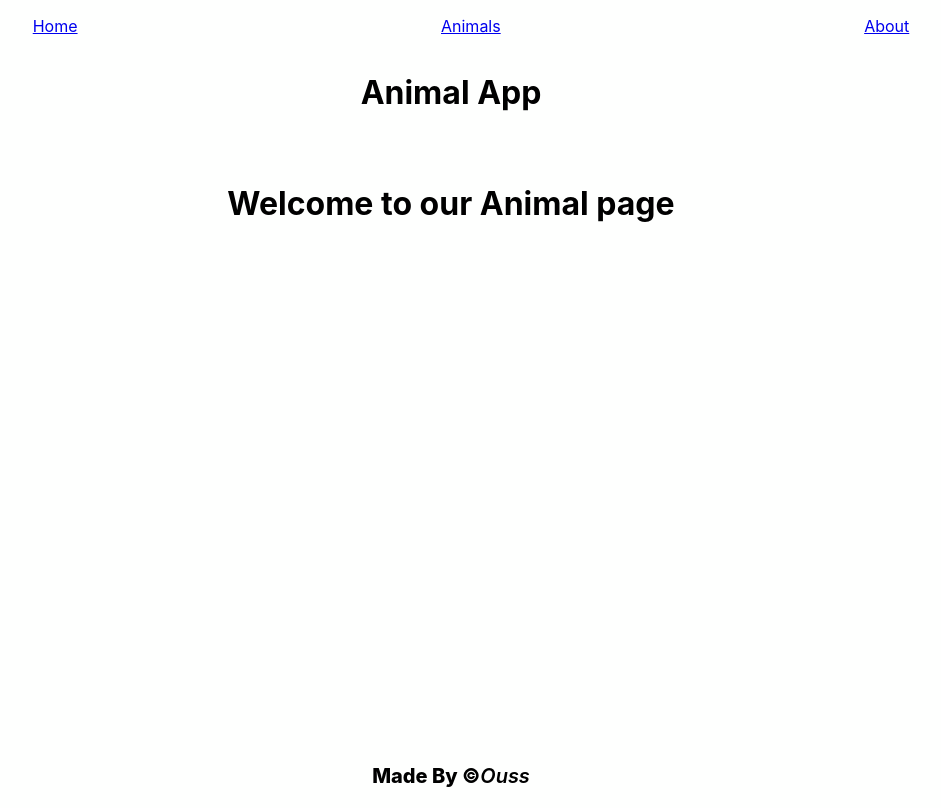
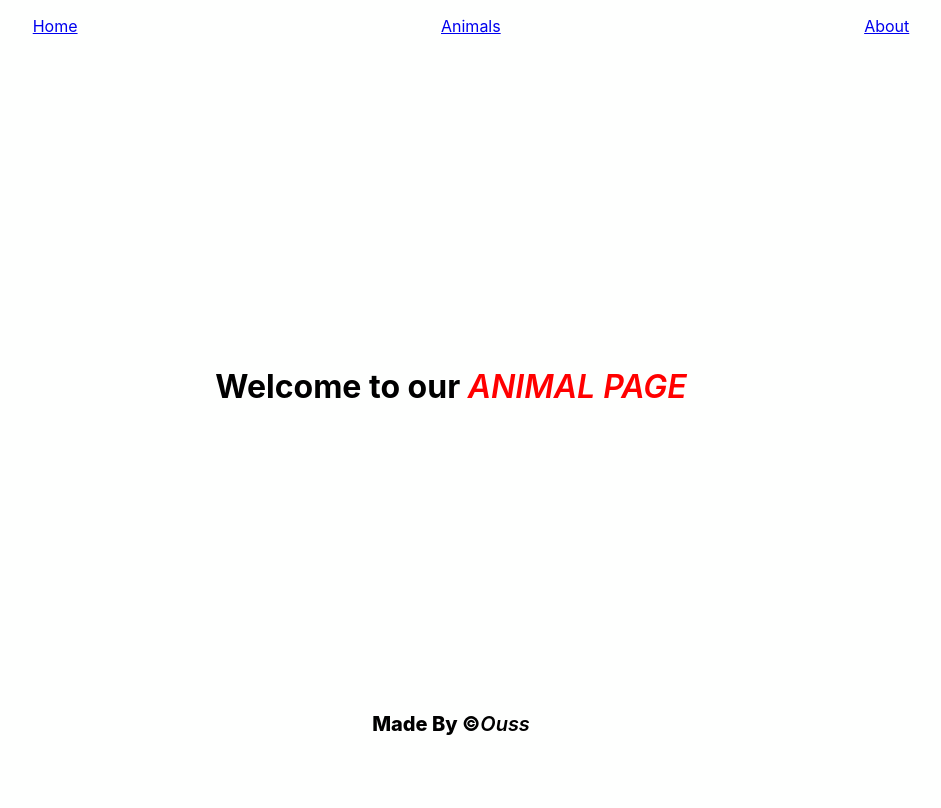
Before and after one commit to Ouss84/Animal-App, a React (Create React App) app: page / in a window 1280 px wide. Shown: the whole page, without its empty margins (189-1130 px from the left). Built offline with nearby package versions, Linux system fonts and the light colour scheme.

Commit message:
styling the pages

```diff
--- a/src/components/Animals/AnimalSingle.js
+++ b/src/components/Animals/AnimalSingle.js
@@ -5,13 +5,13 @@ const AnimalSingle = () => {
   //   let animals = useParams();
   let { animal } = useParams();
   let history = useHistory();
-  //   console.log(animal);
-  //   console.log(history);
-  //   console.log(animals);
+
   return (
     <div className="animal-single">
       <div className="animal-details">
-        <p>This is the page for {animal}</p>
+        <p>
+          This is the page for <span>{animal}</span>
+        </p>
 
         <img
           src={`https://source.unsplash.com/1600x900/?${animal}`}
--- a/src/components/Header.js
+++ b/src/components/Header.js
@@ -5,7 +5,7 @@ const Header = () => {
   return (
     <div className="header-wrapper">
       <Navigation />
-      <h1>Animal App</h1>
+      {/* <h1>Animal App</h1> */}
     </div>
   );
 };
--- a/src/components/Home.js
+++ b/src/components/Home.js
@@ -3,7 +3,9 @@ import React from "react";
 const Home = () => {
   return (
     <div className="home">
-      <h1> Welcome to our Animal page</h1>
+      <h1>
+        Welcome to our <span>Animal page</span>
+      </h1>
     </div>
   );
 };
--- a/src/index.css
+++ b/src/index.css
@@ -71,12 +71,20 @@ ul li {
   text-decoration: none;
   list-style-type: none;
 }
+/* ********************** Home *************************** */
 .home {
-  height: 70vh;
+  display: flex;
+  height: 80vh;
+  align-items: center;
+  justify-content: center;
 }
 .home h1 {
   margin-top: 50px;
   justify-content: center;
+}
+.home h1 span {
+  text-transform: uppercase;
+  color: red;
 }
 .about {
   height: 70vh;
@@ -89,27 +97,17 @@ ul li {
   font-style: italic;
   color: red;
 }
-.animal-details {
-  display: flex;
-
-  text-align: center;
-}
-.animal-details img {
-  height: 500px;
-  width: 500px;
-}
-button {
-  border: grey;
-  cursor: pointer;
-  font-size: 1.2rem;
-  border-radius: 5px;
-}
-button:hover {
-  background-color: rgb(250, 191, 191);
-}
+/* ***************** Search field ******************* */
 .search-field {
   display: block;
   text-align: center;
+  font-family: "roboto";
+  font-style: italic;
+}
+input {
+  border: solid 2px grey;
+  border-radius: 5px;
+  margin-left: 5px;
 }
 label {
   font-size: 1.5rem;
@@ -117,3 +115,40 @@ label {
 input {
   font-size: 1.5rem;
 }
+/* ***************** AnimalSingle page ******************* */
+.animal-single {
+  display: flex;
+  flex-direction: column;
+  justify-content: center;
+  align-items: center;
+}
+.animal-single p {
+  text-align: center;
+}
+.animal-details img {
+  height: 500px;
+  width: 500px;
+  margin: 10px 0;
+  border: 1px black solid;
+  border-radius: 5px;
+  box-shadow: 10px 5px 1px rgba(102, 102, 156, 0.2);
+}
+button:hover {
+  background-color: rgb(250, 191, 191);
+}
+button {
+  border: grey;
+  font-family: "roboto";
+  cursor: pointer;
+  font-size: 1.2rem;
+  border-radius: 5px;
+  box-shadow: 1px 2px 1px rgba(102, 102, 156, 0.2);
+}
+
+/* ***************** About page ******************* */
+.about {
+  display: flex;
+  height: 85vh;
+  justify-content: center;
+  align-items: center;
+}
```
